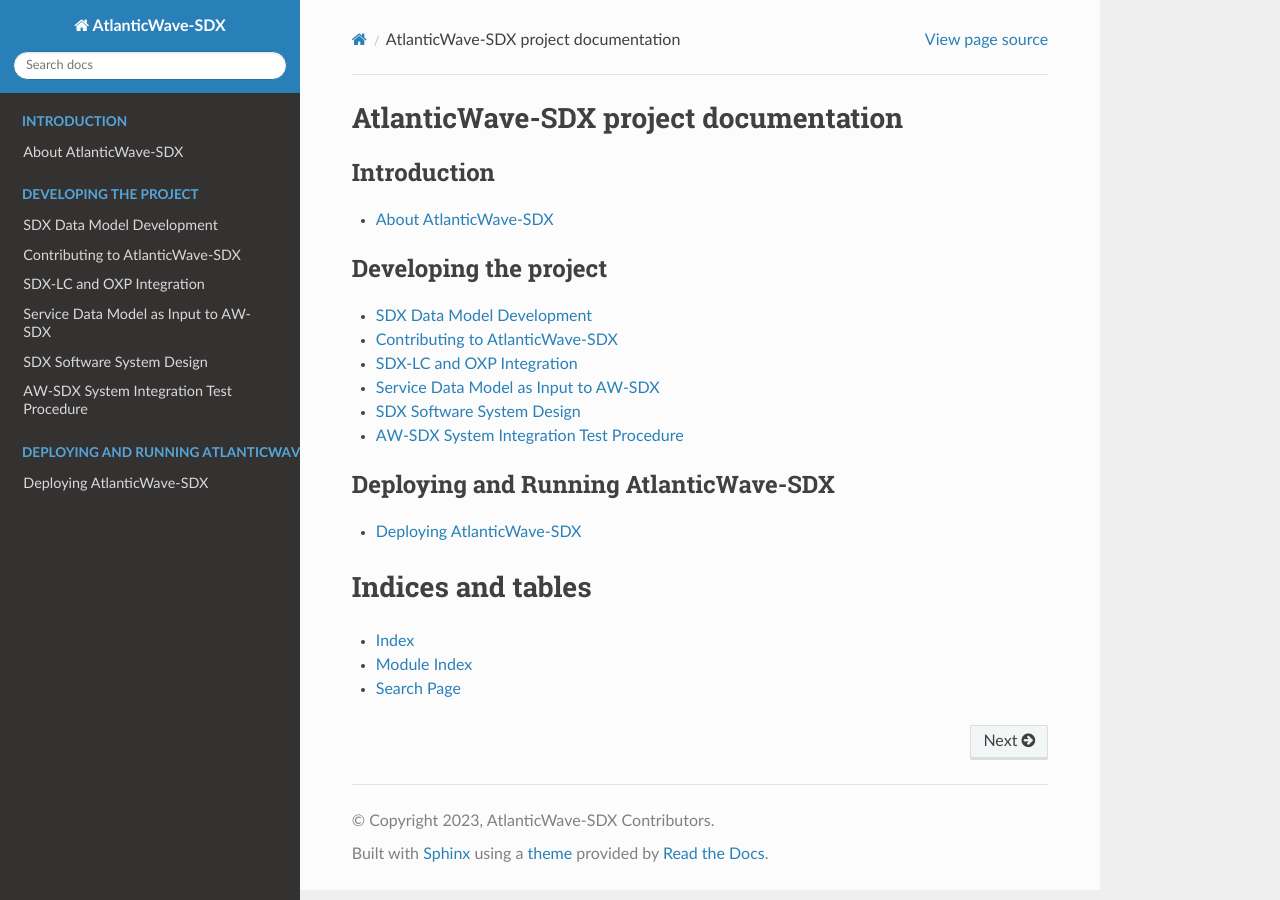
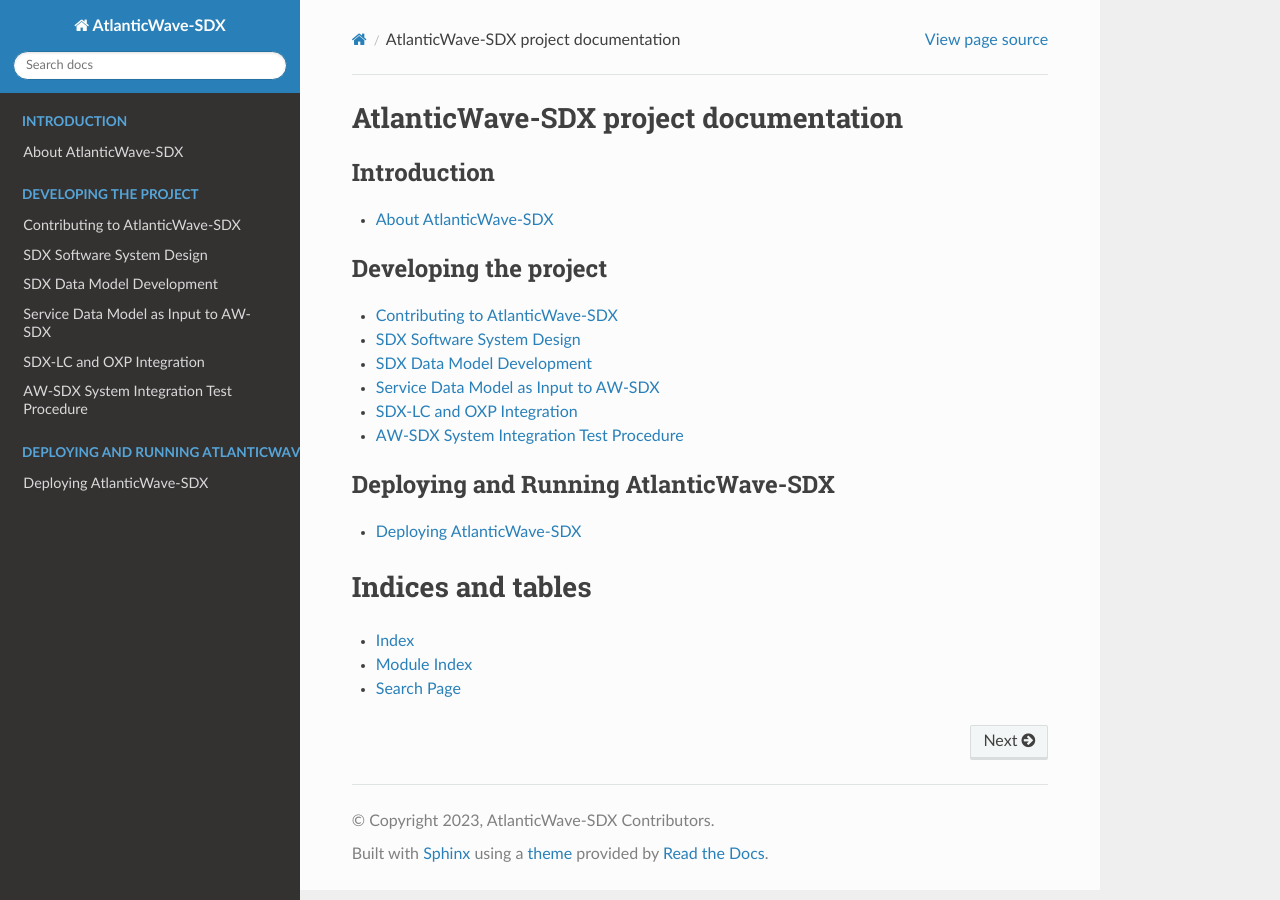
Before and after one commit to atlanticwave-sdx/sdx-docs, a Sphinx documentation site: the page built from source/index.rst, in a window 1280 px wide. Built offline with Sphinx 7.4.7 and the Read the Docs theme 2.0.0, drawn with Linux system fonts in a browser that asks for light colours.

Commit message:
Rearrage docs

```diff
--- a/source/index.rst
+++ b/source/index.rst
@@ -17,11 +17,11 @@
    :maxdepth: 1
    :caption: Developing the project
 
+   sdx_developer_guidance.rst
+   sdx_software_system_design.rst
    sdx_data_model_development_procedure.rst
-   sdx_developer_guidance.rst
+   sdx_service_data_model_and_test_cases.rst
    sdx_lc_oxp.rst
-   sdx_service_data_model_and_test_cases.rst
-   sdx_software_system_design.rst
    sdx_system_integration_test_procedure.rst
 
 .. toctree::
```
